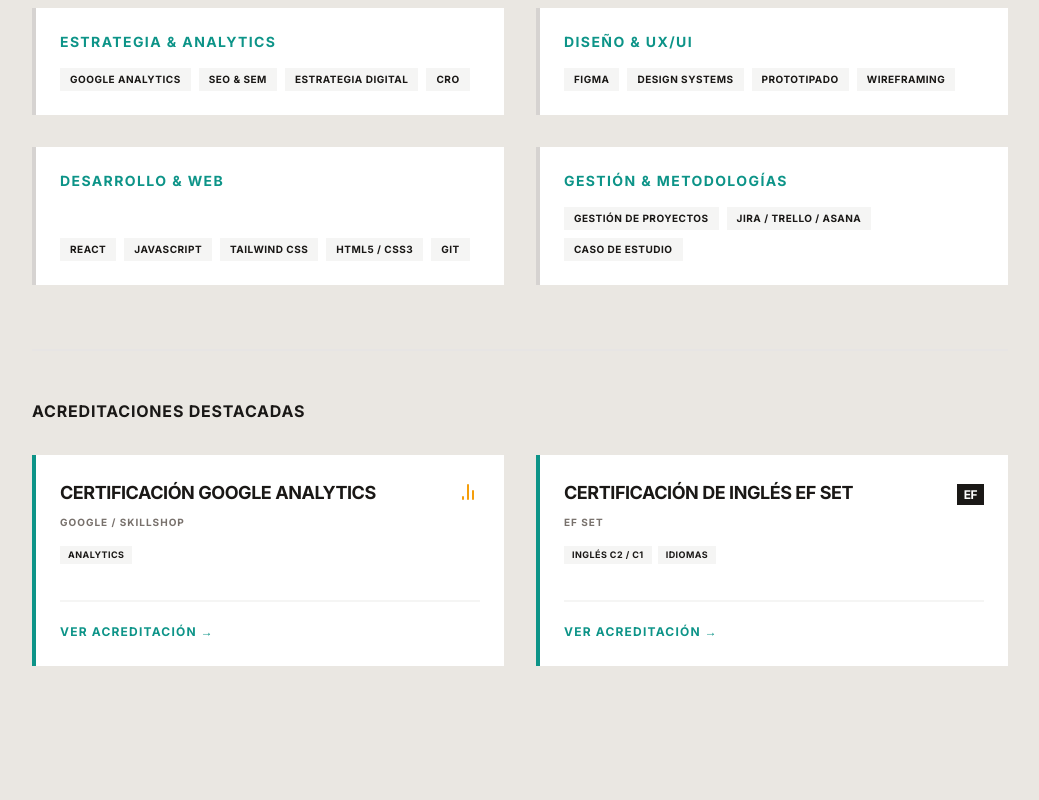
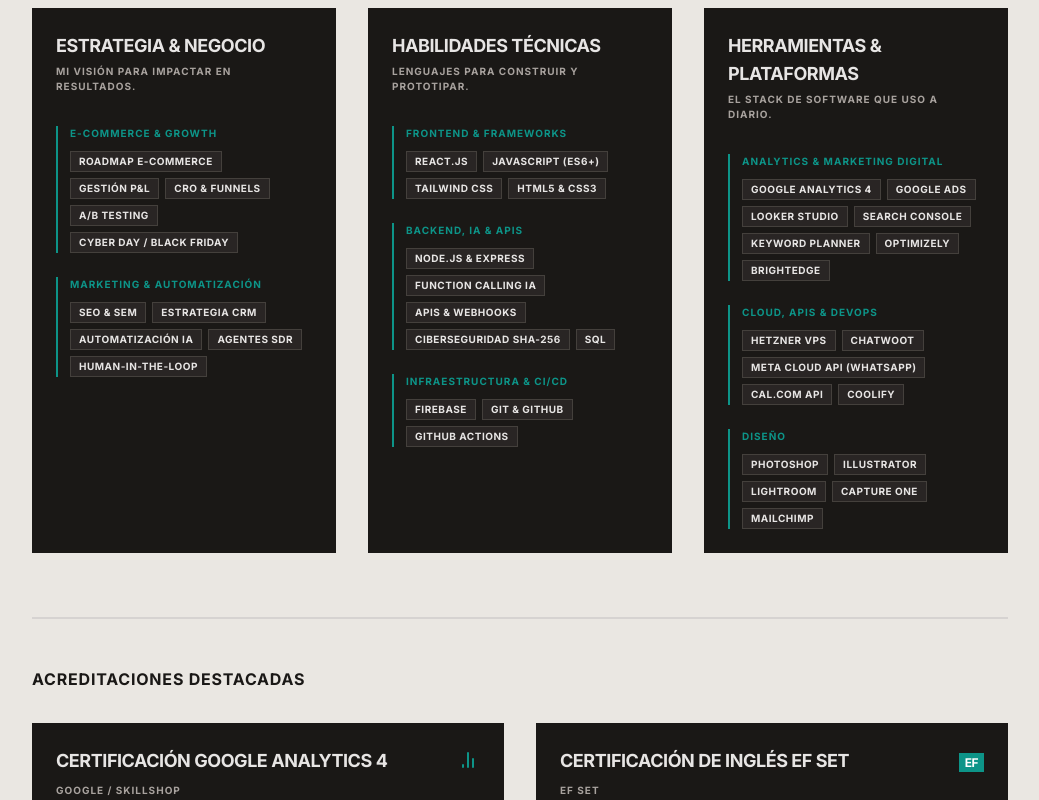
Before and after one commit to lobosgonza/gonzalobos-cv-wbpage, a React (Vite) app: page /en in a window 1280 px wide. Shown: the part 7040-7840 px from the top of the page, without its empty margins (120-1159 px from the left). Built offline with nearby package versions, Linux system fonts and the light colour scheme; no server answers.

Commit message:
feat: new accreditations

```diff
--- a/src/data/en/translation.json
+++ b/src/data/en/translation.json
@@ -419,52 +419,113 @@
     "skills": {
         "title": "Toolbox",
         "subtitle": "Specialties, Technologies & Credentials",
+        "viewAccreditation": "View Credential",
+        "accreditationsTitle": "Featured Credentials",
         "categories": [
             {
-                "name": "Strategy & Analytics",
+                "name": "Strategy & Business",
+                "subtitle": "My vision for driving measurable results.",
+                "groups": [
+                    {
+                        "title": "E-commerce & Growth",
                         "tools": [
-                    "Google Analytics",
-                    "SEO & SEM",
-                    "Digital Strategy",
-                    "CRO"
+                            "E-commerce Roadmap",
+                            "P&L Management",
+                            "CRO & Funnels",
+                            "A/B Testing",
+                            "High-Impact Campaigns"
                         ]
                     },
                     {
-                "name": "Design & UX/UI",
+                        "title": "Marketing & Automation",
                         "tools": [
-                    "Figma",
-                    "Design Systems",
-                    "Prototyping",
-                    "Wireframing"
+                            "SEO & SEM",
+                            "CRM Strategy",
+                            "AI Automation",
+                            "SDR Agents",
+                            "Human-in-the-Loop"
+                        ]
+                    }
                 ]
             },
             {
-                "name": "Development & Web",
+                "name": "Technical Skills",
+                "subtitle": "Languages and frameworks to build and prototype.",
+                "groups": [
+                    {
+                        "title": "Frontend & Frameworks",
                         "tools": [
-                    "React",
-                    "JavaScript",
+                            "React.js",
+                            "JavaScript (ES6+)",
                             "Tailwind CSS",
-                    "HTML5 / CSS3",
-                    "Git"
+                            "HTML5 & CSS3"
                         ]
                     },
                     {
-                "name": "Management & Agile",
+                        "title": "Backend, AI & APIs",
                         "tools": [
-                    "Jira / Trello / Asana",
-                    "Project Management",
-                    "Case Studies"
+                            "Node.js & Express",
+                            "AI Function Calling",
+                            "APIs & Webhooks",
+                            "SHA-256 Security",
+                            "SQL"
+                        ]
+                    },
+                    {
+                        "title": "Infrastructure & CI/CD",
+                        "tools": [
+                            "Firebase",
+                            "Git & GitHub",
+                            "GitHub Actions"
+                        ]
+                    }
+                ]
+            },
+            {
+                "name": "Tools & Platforms",
+                "subtitle": "The software stack I use on a daily basis.",
+                "groups": [
+                    {
+                        "title": "Analytics & Digital Marketing",
+                        "tools": [
+                            "Google Analytics 4",
+                            "Google Ads",
+                            "Looker Studio",
+                            "Search Console",
+                            "Keyword Planner",
+                            "Optimizely",
+                            "BrightEdge"
+                        ]
+                    },
+                    {
+                        "title": "Cloud, APIs & DevOps",
+                        "tools": [
+                            "Hetzner VPS",
+                            "Chatwoot",
+                            "Meta Cloud API (WhatsApp)",
+                            "Cal.com API",
+                            "Coolify"
+                        ]
+                    },
+                    {
+                        "title": "Design & Media",
+                        "tools": [
+                            "Photoshop",
+                            "Illustrator",
+                            "Lightroom",
+                            "Capture One",
+                            "Mailchimp"
+                        ]
+                    }
                 ]
             }
         ],
-        "accreditationsTitle": "Featured Accreditations",
         "accreditations": [
             {
-                "title": "Skillshop Certification",
+                "title": "Google Analytics 4 Certification",
                 "issuer": "Google / Skillshop",
                 "icon": "google-analytics",
                 "tags": [
-                    "Google Ads",
                     "Analytics"
                 ],
                 "url": "https://skillshop.credential.net/4b7861b8-16ec-4f85-aa58-ef6e790529ad#acc.1fzqx6OW"
@@ -479,8 +540,7 @@
                 ],
                 "url": "https://cert.efset.org/en/q1tvRk"
             }
-        ],
-        "viewAcccreditation": "View Accreditation"
+        ]
     },
     "contact": {
         "title": "Contact",
--- a/src/data/es/translation.json
+++ b/src/data/es/translation.json
@@ -419,48 +419,110 @@
     "skills": {
         "title": "Caja de Herramientas",
         "subtitle": "Especialidades, Tecnologías y Acreditaciones",
+        "viewAcccreditation": "Ver Acreditación",
+        "accreditationsTitle": "Acreditaciones Destacadas",
         "categories": [
             {
-                "name": "Estrategia & Analytics",
+                "name": "Estrategia & Negocio",
+                "subtitle": "Mi visión para impactar en resultados.",
+                "groups": [
+                    {
+                        "title": "E-commerce & Growth",
                         "tools": [
-                    "Google Analytics",
-                    "SEO & SEM",
-                    "Estrategia Digital",
-                    "CRO"
+                            "Roadmap E-commerce",
+                            "Gestión P&L",
+                            "CRO & Funnels",
+                            "A/B Testing",
+                            "Cyber Day / Black Friday"
                         ]
                     },
                     {
-                "name": "Diseño & UX/UI",
+                        "title": "Marketing & Automatización",
                         "tools": [
-                    "Figma",
-                    "Design Systems",
-                    "Prototipado",
-                    "Wireframing"
+                            "SEO & SEM",
+                            "Estrategia CRM",
+                            "Automatización IA",
+                            "Agentes SDR",
+                            "Human-in-the-Loop"
+                        ]
+                    }
                 ]
             },
             {
-                "name": "Desarrollo & Web",
+                "name": "Habilidades Técnicas",
+                "subtitle": "Lenguajes para construir y prototipar.",
+                "groups": [
+                    {
+                        "title": "Frontend & Frameworks",
                         "tools": [
-                    "React",
-                    "JavaScript",
+                            "React.js",
+                            "JavaScript (ES6+)",
                             "Tailwind CSS",
-                    "HTML5 / CSS3",
-                    "Git"
+                            "HTML5 & CSS3"
                         ]
                     },
                     {
-                "name": "Gestión & Metodologías",
+                        "title": "Backend, IA & APIs",
                         "tools": [
-                    "Gestión de Proyectos",
-                    "Jira / Trello / Asana",
-                    "Caso de Estudio"
+                            "Node.js & Express",
+                            "Function Calling IA",
+                            "APIs & Webhooks",
+                            "Ciberseguridad SHA-256",
+                            "SQL"
+                        ]
+                    },
+                    {
+                        "title": "Infraestructura & CI/CD",
+                        "tools": [
+                            "Firebase",
+                            "Git & GitHub",
+                            "GitHub Actions"
+                        ]
+                    }
+                ]
+            },
+            {
+                "name": "Herramientas & Plataformas",
+                "subtitle": "El stack de software que uso a diario.",
+                "groups": [
+                    {
+                        "title": "Analytics & Marketing Digital",
+                        "tools": [
+                            "Google Analytics 4",
+                            "Google Ads",
+                            "Looker Studio",
+                            "Search Console",
+                            "Keyword Planner",
+                            "Optimizely",
+                            "BrightEdge"
+                        ]
+                    },
+                    {
+                        "title": "Cloud, APIs & DevOps",
+                        "tools": [
+                            "Hetzner VPS",
+                            "Chatwoot",
+                            "Meta Cloud API (WhatsApp)",
+                            "Cal.com API",
+                            "Coolify"
+                        ]
+                    },
+                    {
+                        "title": "Diseño",
+                        "tools": [
+                            "Photoshop",
+                            "Illustrator",
+                            "Lightroom",
+                            "Capture One",
+                            "Mailchimp"
+                        ]
+                    }
                 ]
             }
         ],
-        "accreditationsTitle": "Acreditaciones Destacadas",
         "accreditations": [
             {
-                "title": "Certificación Google Analytics",
+                "title": "Certificación Google Analytics 4",
                 "issuer": "Google / Skillshop",
                 "icon": "google-analytics",
                 "tags": [
@@ -478,8 +540,7 @@
                 ],
                 "url": "https://cert.efset.org/en/q1tvRk"
             }
-        ],
-        "viewAcccreditation": "Ver Acreditación"
+        ]
     },
     "contact": {
         "title": "Contacto",
--- a/src/sections/Skills.jsx
+++ b/src/sections/Skills.jsx
@@ -3,17 +3,16 @@ import { useTranslation } from 'react-i18next';
 import SectionTitle from '../components/SectionTitle';
 import AnimatedSection from '../components/AnimatedSection';
 
-// Helper para renderizar el ícono según la propiedad "icon"
 const renderAccreditationIcon = (iconName) => {
 	switch (iconName) {
 		case 'google-analytics':
 			return (
-				<svg className='w-6 h-6 text-amber-500 fill-current' viewBox='0 0 24 24'>
+				<svg className='w-6 h-6 text-primary fill-current' viewBox='0 0 24 24'>
 					<path d='M12 3a1 1 0 0 0-1 1v14a1 1 0 0 0 2 0V4a1 1 0 0 0-1-1zm5 6a1 1 0 0 0-1 1v8a1 1 0 0 0 2 0v-8a1 1 0 0 0-1-1zM7 15a1 1 0 0 0-1 1v2a1 1 0 0 0 2 0v-2a1 1 0 0 0-1-1z' />
 				</svg>
 			);
 		case 'ef-set':
-			return <span className='font-black text-xs tracking-tighter bg-structural text-white px-1.5 py-0.5 rounded-none border border-structural'>EF</span>;
+			return <span className='font-black text-xs tracking-tighter bg-primary text-white px-1.5 py-0.5 rounded-none'>EF</span>;
 		default:
 			return null;
 	}
@@ -32,46 +31,58 @@ function Skills() {
 		<section id='skills' className='py-16 sm:py-20 bg-concrete'>
 			<AnimatedSection>
 				<div className='container mx-auto px-6 max-w-5xl text-left'>
-					<SectionTitle title={t('skills.title')} subtitle={t('skills.subtitle')} />
+					<SectionTitle title={t('skills.title', 'Caja de Herramientas')} subtitle={t('skills.subtitle', 'Especialidades, Tecnologías y Acreditaciones')} />
 
-					{/* BLOQUE 1: Categorías de la Caja de Herramientas */}
-					<div className='grid grid-cols-1 md:grid-cols-2 gap-8 mt-12'>
+					{/* BLOQUE 1: Cajas Negras Organizadas por Subgrupos */}
+					<div className='grid grid-cols-1 md:grid-cols-3 gap-8 mt-12'>
 						{validCategories.map((cat, index) => (
-							<div key={index} className='bg-white p-6 flex flex-col h-full text-left rounded-none shadow-none border-l-4 border-stone-300'>
-								<h3 className='text-sm font-black text-primary uppercase tracking-widest mb-4'>{cat.name}</h3>
+							<div key={index} className='bg-structural p-6 flex flex-col h-full text-left rounded-none shadow-none'>
+								<h3 className='text-lg font-black text-stone-200 uppercase tracking-tight mb-1'>{cat.name}</h3>
+								{cat.subtitle && <p className='text-[10px] uppercase font-bold text-stone-400 tracking-widest mb-6'>{cat.subtitle}</p>}
 
-								<div className='flex flex-wrap gap-2 mt-auto'>
-									{cat.tools &&
-										cat.tools.map((tool, i) => (
-											<span key={i} className='bg-stone-100 text-structural font-black px-2.5 py-1 text-[10px] uppercase tracking-wider rounded-none'>
-												{tool}
-											</span>
+								{/* Subgrupos de herramientas con mini-titulares */}
+								<div className='space-y-6 mt-2'>
+									{Array.isArray(cat.groups) &&
+										cat.groups.map((group, groupIdx) => (
+											<div key={groupIdx} className='border-l-2 border-primary pl-3'>
+												<h4 className='font-black text-primary text-[10px] uppercase tracking-widest mb-2.5'>{group.title}</h4>
+												<div className='flex flex-wrap gap-1.5'>
+													{Array.isArray(group.tools) &&
+														group.tools.map((tool, toolIdx) => (
+															<span
+																key={toolIdx}
+																className='bg-stone-800 text-stone-200 font-semibold px-2 py-0.5 text-[10px] uppercase tracking-wider rounded-none border border-stone-700'>
+																{tool}
+															</span>
+														))}
+												</div>
+											</div>
 										))}
 								</div>
 							</div>
 						))}
 					</div>
 
-					{/* BLOQUE 2: Acreditaciones realizadas */}
+					{/* BLOQUE 2: Acreditaciones */}
 					{validAccreditations.length > 0 && (
-						<div className='mt-16 pt-12 border-t-2 border-stone-200'>
-							<h3 className='text-base font-black text-structural uppercase tracking-wider mb-8'>{t('skills.accreditationsTitle')}</h3>
+						<div className='mt-16 pt-12 border-t-2 border-stone-300'>
+							<h3 className='text-base font-black text-structural uppercase tracking-wider mb-8'>{t('skills.accreditationsTitle', 'Acreditaciones Destacadas')}</h3>
 
 							<div className='grid grid-cols-1 md:grid-cols-2 gap-8'>
 								{validAccreditations.map((item, index) => (
-									<div key={index} className='bg-white p-6 flex flex-col justify-between h-full text-left rounded-none shadow-none border-l-4 border-primary'>
+									<div key={index} className='bg-structural p-6 flex flex-col justify-between h-full text-left rounded-none shadow-none'>
 										<div>
 											<div className='flex items-center justify-between mb-2'>
-												<h4 className='text-lg font-black text-structural uppercase tracking-tight'>{item.title}</h4>
-												{/* Ícono de la Acreditación */}
+												<h4 className='text-lg font-black text-stone-200 uppercase tracking-tight'>{item.title}</h4>
 												<div className='ml-3 flex-shrink-0'>{renderAccreditationIcon(item.icon)}</div>
 											</div>
-											<p className='text-[10px] font-black text-stone-500 uppercase tracking-widest mb-4'>{item.issuer}</p>
+
+											<p className='text-[10px] font-bold text-stone-400 uppercase tracking-widest mb-4'>{item.issuer}</p>
 
 											{Array.isArray(item.tags) && (
-												<div className='flex flex-wrap gap-1.5 mb-5'>
+												<div className='flex flex-wrap gap-2 mb-5'>
 													{item.tags.map((tag) => (
-														<span key={tag} className='bg-stone-100 text-structural font-black px-2 py-0.5 text-[9px] uppercase tracking-wider rounded-none'>
+														<span key={tag} className='bg-primary text-white font-black px-2.5 py-1 text-[10px] uppercase tracking-wider rounded-none'>
 															{tag}
 														</span>
 													))}
@@ -79,13 +90,13 @@ function Skills() {
 											)}
 										</div>
 
-										<div className='mt-4 pt-4 border-t-2 border-stone-100'>
+										<div className='mt-4 pt-4 border-t border-stone-800'>
 											<a
 												href={item.url}
 												target='_blank'
 												rel='noopener noreferrer'
 												className='inline-flex items-center text-primary font-black text-xs uppercase tracking-widest hover:underline'>
-												{t('skills.viewAcccreditation', 'Ver Acreditación')} →
+												{t('skills.viewAccreditation', 'Ver Acreditación')} →
 											</a>
 										</div>
 									</div>
```
Lines whose indentation alone changed are shown as unchanged.
